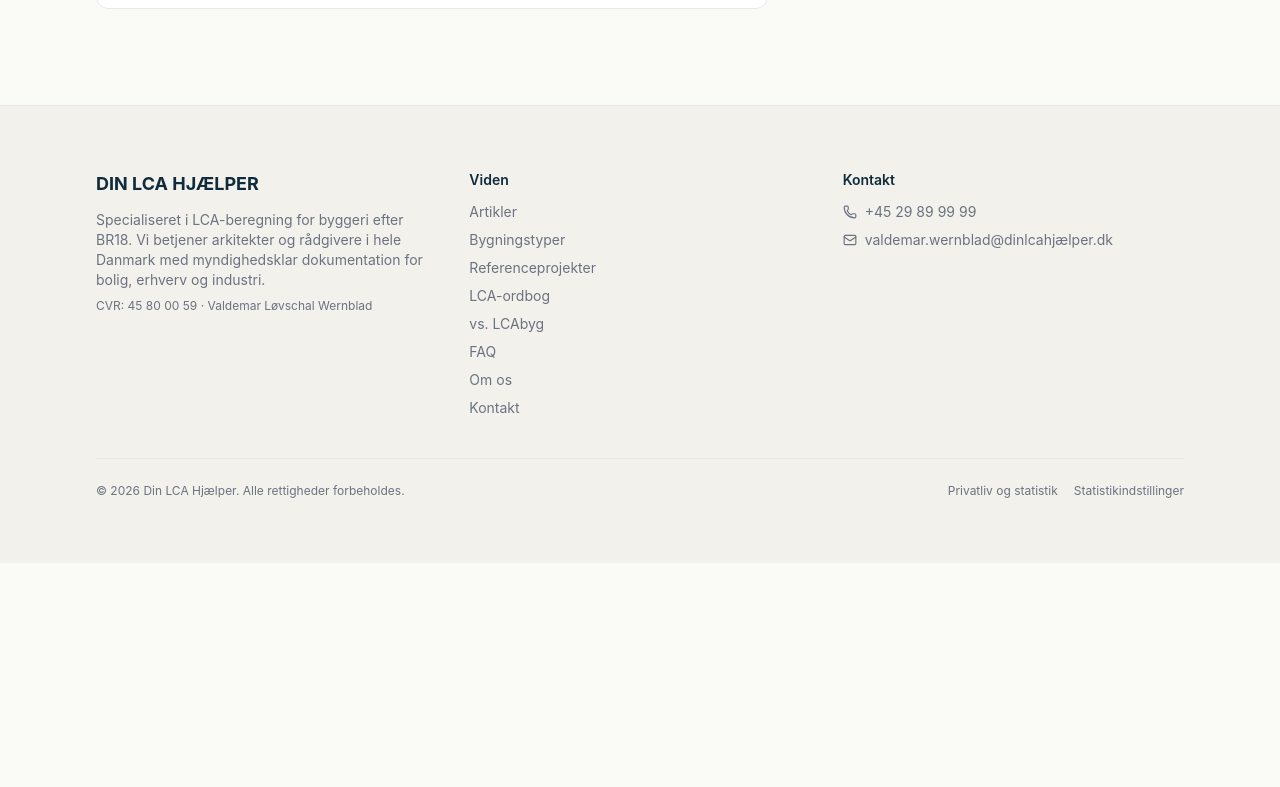
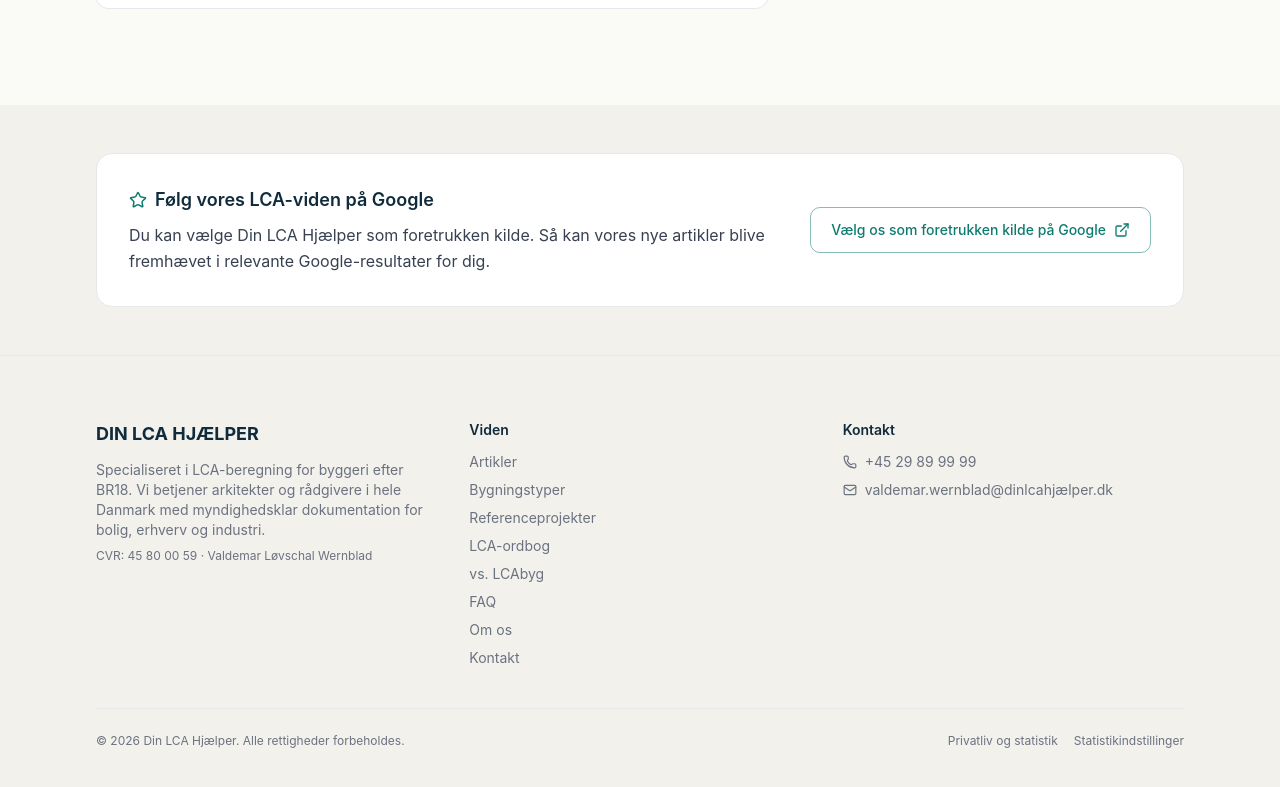
Before and after one commit to Valdemarlw/Din-LCA-Hjaelper-webpage, a React (Vite) app: page /viden in a window 1280 px wide. Shown: the part 3406-4193 px from the top of the page. Before the commit the page ends 3969 px from the top, so only its background shows below. Built offline with nearby package versions, Linux system fonts and the light colour scheme.

Commit message:
feat: add Google preferred source prompt (#10)

```diff
--- a/src/components/analytics/AnalyticsController.tsx
+++ b/src/components/analytics/AnalyticsController.tsx
@@ -45,6 +45,8 @@ export function AnalyticsController() {
         trackAnalyticsEvent("kontakt_email_klik", common);
       } else if (new URL(anchor.href, window.location.href).pathname === "/kontakt") {
         trackAnalyticsEvent("kontakt_cta_klik", common);
+      } else if (anchor.dataset.analyticsEvent === "preferred_source_klik") {
+        trackAnalyticsEvent("preferred_source_klik", common);
       }
     };
 
--- /dev/null
+++ b/src/components/content/PreferredSourcePrompt.tsx
@@ -0,0 +1,39 @@
+import { ExternalLink, Star } from "lucide-react";
+
+const PREFERRED_SOURCE_URL =
+  "https://www.google.com/preferences/source?q=xn--dinlcahjlper-edb.dk";
+
+export function PreferredSourcePrompt() {
+  return (
+    <section className="bg-bg-alt py-10 md:py-12" aria-labelledby="preferred-source-title">
+      <div className="mx-auto max-w-6xl px-5 md:px-8">
+        <div className="flex flex-col gap-5 rounded-2xl border border-border bg-white p-6 md:flex-row md:items-center md:justify-between md:p-8">
+          <div className="max-w-2xl">
+            <div className="flex items-center gap-2 text-primary">
+              <Star size={18} aria-hidden="true" />
+              <h2 id="preferred-source-title" className="text-lg font-semibold text-navy">
+                Følg vores LCA-viden på Google
+              </h2>
+            </div>
+            <p className="mt-2 text-sm leading-relaxed text-body md:text-base">
+              Du kan vælge Din LCA Hjælper som foretrukken kilde. Så kan vores nye
+              artikler blive fremhævet i relevante Google-resultater for dig.
+            </p>
+          </div>
+
+          <a
+            href={PREFERRED_SOURCE_URL}
+            target="_blank"
+            rel="noopener noreferrer"
+            data-analytics-event="preferred_source_klik"
+            data-analytics-location="viden"
+            className="inline-flex shrink-0 items-center justify-center gap-2 rounded-[10px] border-[1.5px] border-primary/50 px-5 py-3 text-sm font-medium text-primary transition-colors hover:border-primary hover:bg-primary hover:text-white focus-visible:outline-2 focus-visible:outline-offset-2 focus-visible:outline-primary"
+          >
+            Vælg os som foretrukken kilde på Google
+            <ExternalLink size={16} aria-hidden="true" />
+          </a>
+        </div>
+      </div>
+    </section>
+  );
+}
--- a/src/lib/analytics.ts
+++ b/src/lib/analytics.ts
@@ -39,7 +39,8 @@ export type AnalyticsEvent =
   | "kontakt_formular_sendt"
   | "kontakt_formular_startet"
   | "kontakt_telefon_klik"
-  | "br18_tjekker_brugt";
+  | "br18_tjekker_brugt"
+  | "preferred_source_klik";
 
 type PostHogClient = typeof posthog;
 
--- a/src/pages/VidenPage.tsx
+++ b/src/pages/VidenPage.tsx
@@ -7,6 +7,7 @@ import { glossaryTerms } from "../data/glossary";
 import { projectTypes } from "../data/projectTypes";
 import { referenceProjects } from "../data/referenceProjects";
 import { ArrowRight, Clock, Calendar, MapPin, CheckCircle, Info } from "lucide-react";
+import { PreferredSourcePrompt } from "../components/content/PreferredSourcePrompt";
 
 export function VidenPage() {
   const recentPosts = blogPosts.slice(0, 3);
@@ -413,6 +414,8 @@ export function VidenPage() {
           </motion.div>
         </div>
       </section>
+
+      <PreferredSourcePrompt />
     </motion.div>
   );
 }
```
Also changed, not shown: 1 other file (tests, documents, lock files or other folders).
